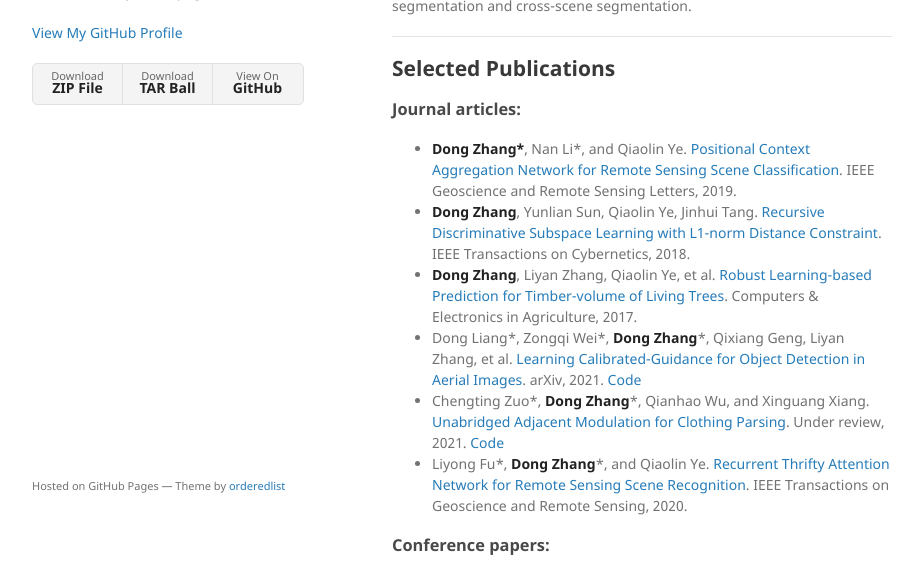
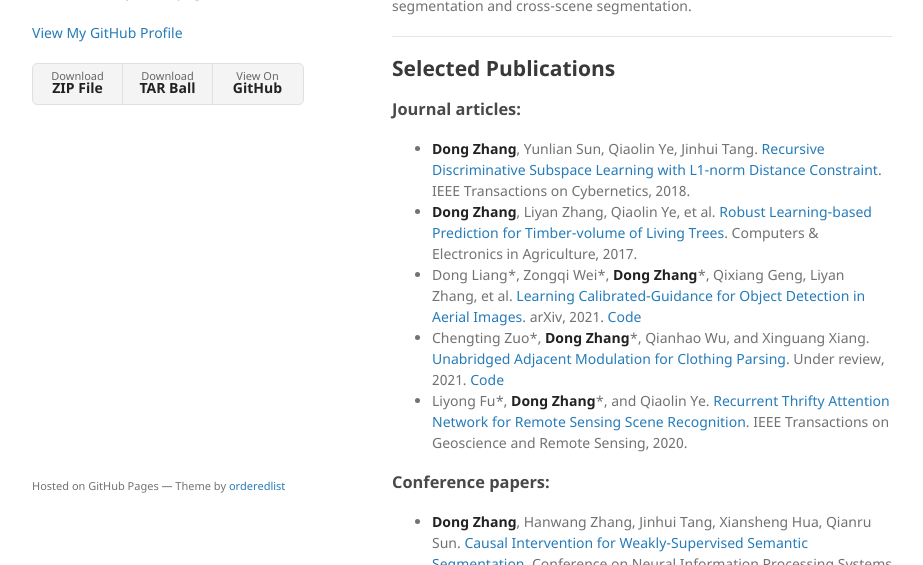
Before and after one commit to ZHANGDONG-NJUST/zhangdong-njust.github.io, a Jekyll site: the page built from index.md, in a window 1280 px wide and 900 px high, cut to the strip 335-900 px from the top of the window. Shown: the whole strip, without its empty margins (178-1101 px from the left). Built offline with Jekyll 4.4.1, drawn with Linux system fonts in a browser that asks for light colours.

Commit message:
Update index.md

```diff
--- a/index.md
+++ b/index.md
@@ -14,7 +14,6 @@ I am a Ph.D. student in [Intelligent Media Analysis Group (IMAG)](https://imag-n
 ## Selected Publications
 
 ### Journal articles:
-- **Dong Zhang\***, Nan Li\*, and Qiaolin Ye. [Positional Context Aggregation Network for Remote Sensing Scene Classification](https://ieeexplore.ieee.org/abstract/document/8836508/). IEEE Geoscience and Remote Sensing Letters, 2019.
 - **Dong Zhang**, Yunlian Sun, Qiaolin Ye, Jinhui Tang. [Recursive Discriminative Subspace Learning with L1-norm Distance Constraint](https://ieeexplore.ieee.org/document/8573145). IEEE Transactions on Cybernetics, 2018.
 - **Dong Zhang**, Liyan Zhang, Qiaolin Ye, et al. [Robust Learning-based Prediction for Timber-volume of Living Trees](https://www.sciencedirect.com/science/article/abs/pii/S0168169916306366). Computers & Electronics in Agriculture, 2017.
 - Dong Liang\*, Zongqi Wei\*, **Dong Zhang**\*, Qixiang Geng, Liyan Zhang, et al. [Learning Calibrated-Guidance for Object Detection in Aerial Images](https://arxiv.org/abs/2103.11399). arXiv, 2021. [Code](https://github.com/WeiZongqi/CG-Net)
```
